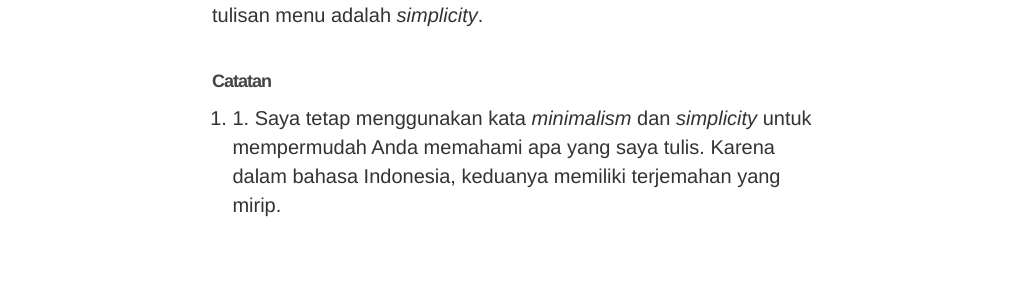
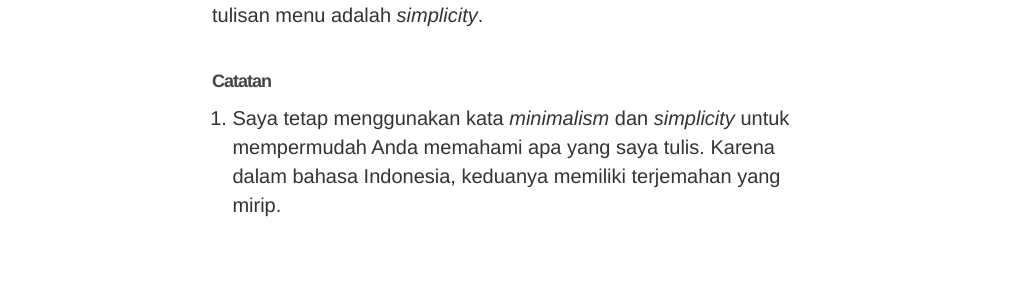
Before and after one commit to tertanda/rnsl.github.io, a Jekyll site: the page built from artikel/desain/_posts/2016-12-05-memahami-pengertian-minimalism-simplicity.md, in a window 1280 px wide and 900 px high, scrolled down 2470 px. Shown: the part 153-453 px from the top of the window, without its empty margins (128-1151 px from the left). Built offline with Jekyll 4.4.1, drawn with Linux system fonts in a browser that asks for light colours.

Commit message:
Update 2016-12-05-memahami-pengertian-minimalism-simplicity.md

```diff
--- a/artikel/desain/_posts/2016-12-05-memahami-pengertian-minimalism-simplicity.md
+++ b/artikel/desain/_posts/2016-12-05-memahami-pengertian-minimalism-simplicity.md
@@ -41,6 +41,6 @@ Jadi, jika lain kali Anda mendesain sesuatu, misalnya mengganti tulisan menu den
 
 <ol>
     <li id="fn:1">
-        1. Saya tetap menggunakan kata <em>minimalism</em> dan <em>simplicity</em> untuk mempermudah Anda memahami apa yang saya tulis. Karena dalam bahasa Indonesia, keduanya memiliki terjemahan yang mirip.
+        Saya tetap menggunakan kata <em>minimalism</em> dan <em>simplicity</em> untuk mempermudah Anda memahami apa yang saya tulis. Karena dalam bahasa Indonesia, keduanya memiliki terjemahan yang mirip.
     </li>
 </ol>
```
